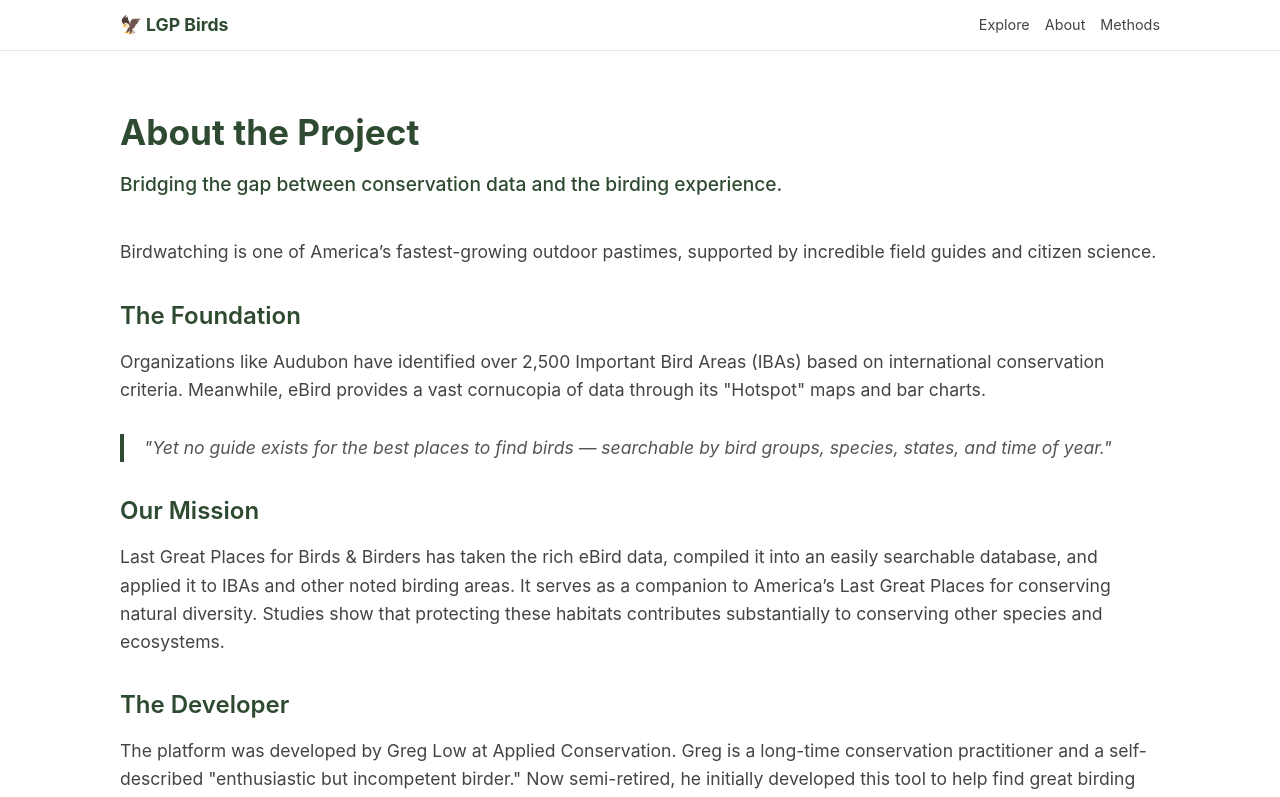
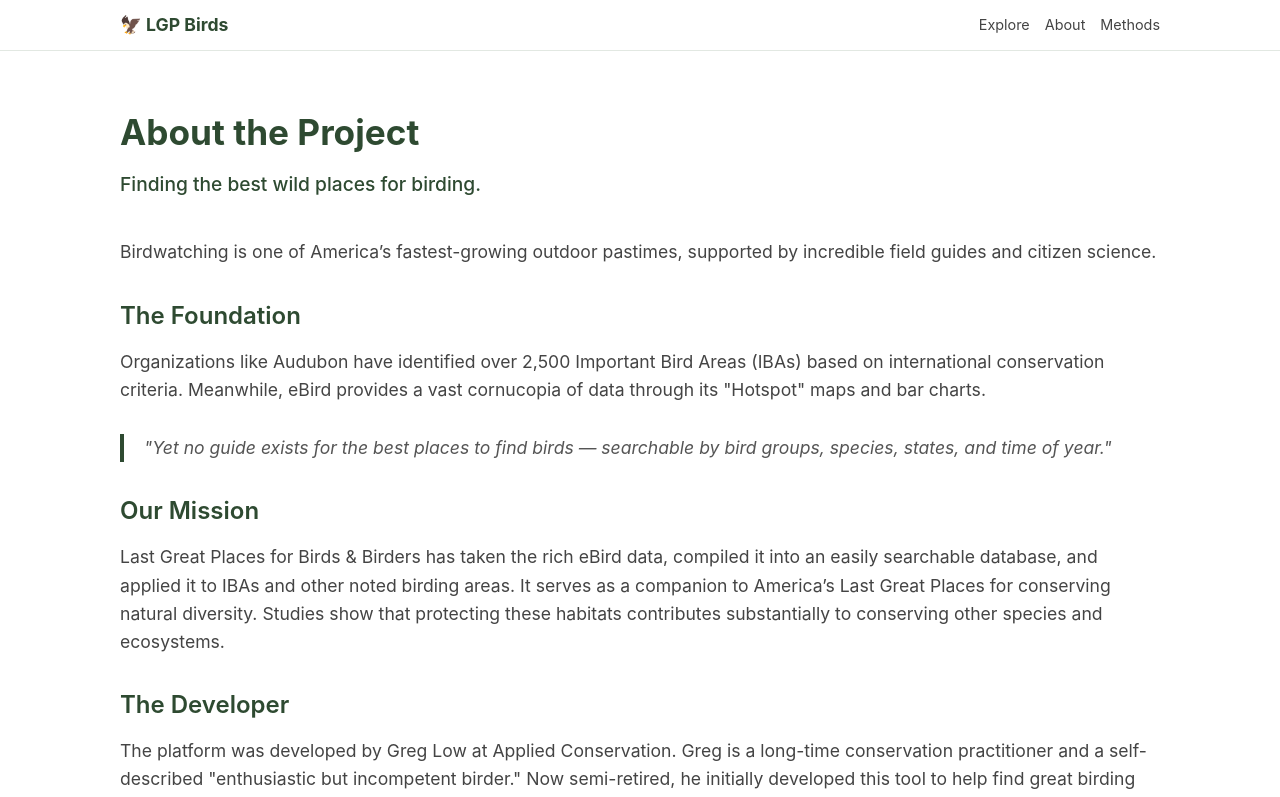
Before and after one commit to lastgreatplaces/LGP-Birds, a Next.js app: page /about in a window 1280 px wide. Shown: the top 797 px of the page. Built offline with nearby package versions, Linux system fonts and the light colour scheme.

Commit message:
Update project description in About page
Changed subhead to best Wild places

```diff
--- a/app/about/page.tsx
+++ b/app/about/page.tsx
@@ -7,7 +7,7 @@ export default function AboutPage() {
       <header style={{ marginTop: '40px', marginBottom: '40px' }}>
         <h1>About the Project</h1>
         <p style={{ fontSize: '1.2rem', color: '#2e4a31', fontWeight: '500' }}>
-          Bridging the gap between conservation data and the birding experience.
+          Finding the best wild places for birding.
         </p>
       </header>
 
```
